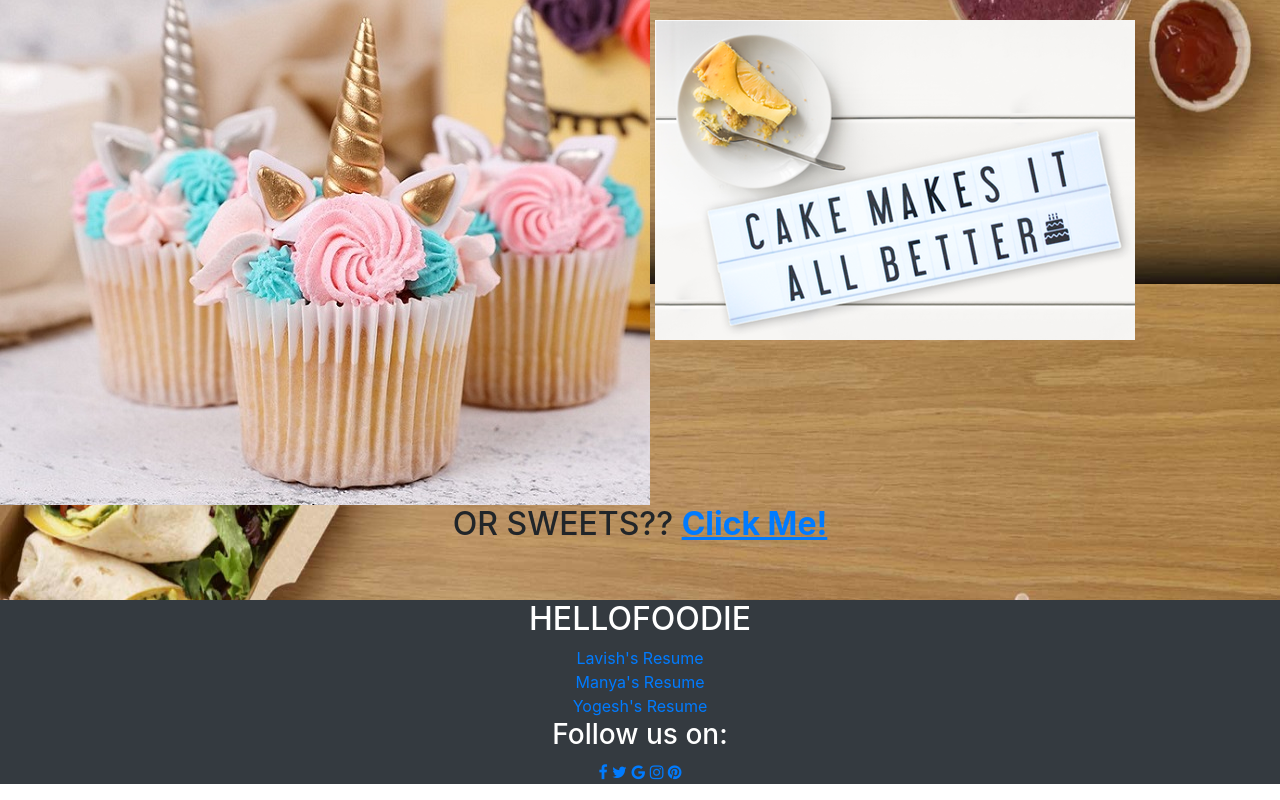
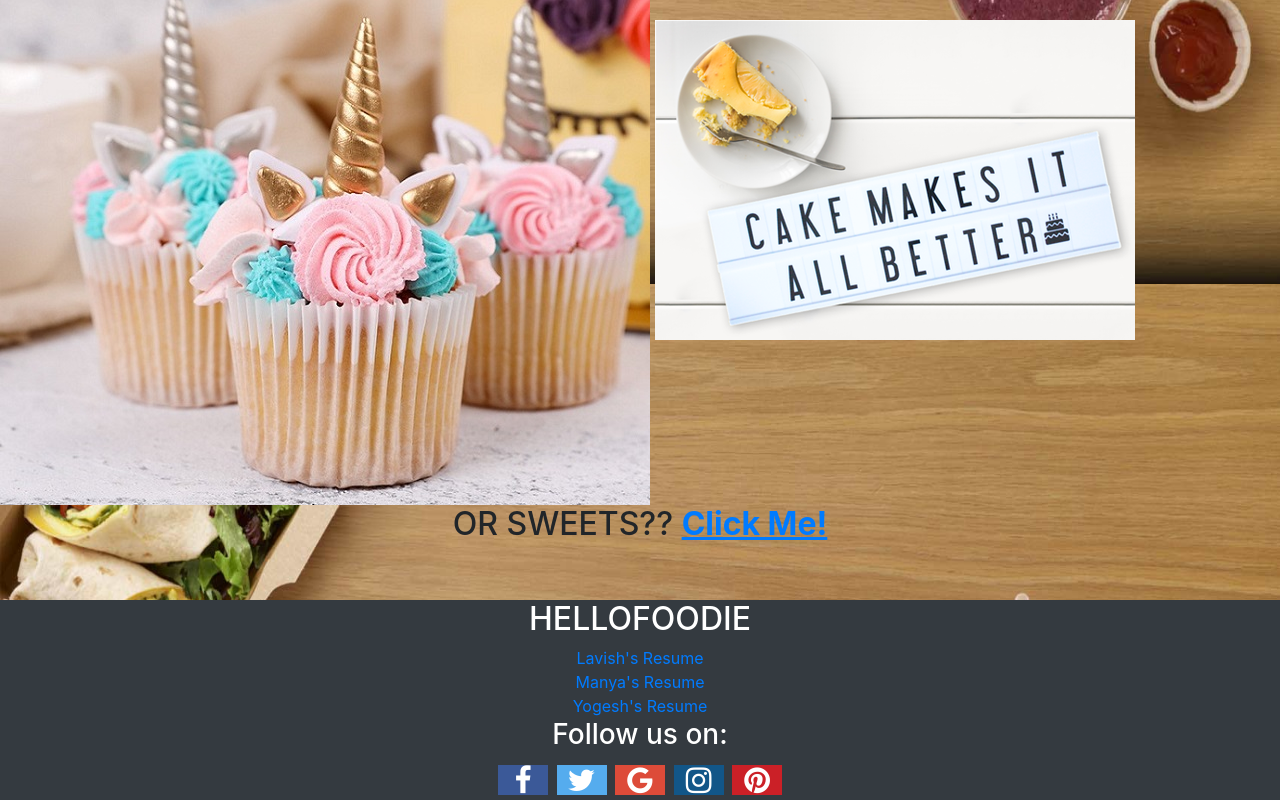
Before and after one commit to Yogesh0102/assessment-project, a plain HTML site: page index.html in a window 1280 px wide. Shown: the part 2116-2916 px from the top of the page. Drawn offline with nearby package versions, Linux system fonts and the light colour scheme.

Commit message:
Update style.css

```diff
--- a/style.css
+++ b/style.css
@@ -176,6 +176,52 @@ body
   text-align: center;
 }
 
+.fa
+{
+  font-size: 30px;
+  width: 50px;
+  text-align: center;
+  text-decoration: none;
+  margin: 5px 2px;
+}
+
+.fa:hover
+{
+  border-radius: 20px;
+  text-decoration: none;
+  color: white;
+}
+
+.fa-facebook
+{
+  background: #3B5998;
+  color: white;
+}
+
+.fa-twitter
+{
+  background: #55ACEE;
+  color: white;
+}
+
+.fa-google
+{
+  background: #dd4b39;
+  color: white;
+}
+
+.fa-instagram
+{
+  background: #125688;
+  color: white;
+}
+
+.fa-pinterest
+{
+  background: #cb2027;
+  color: white;
+}
+
 .container
 {
   position: relative;
```
